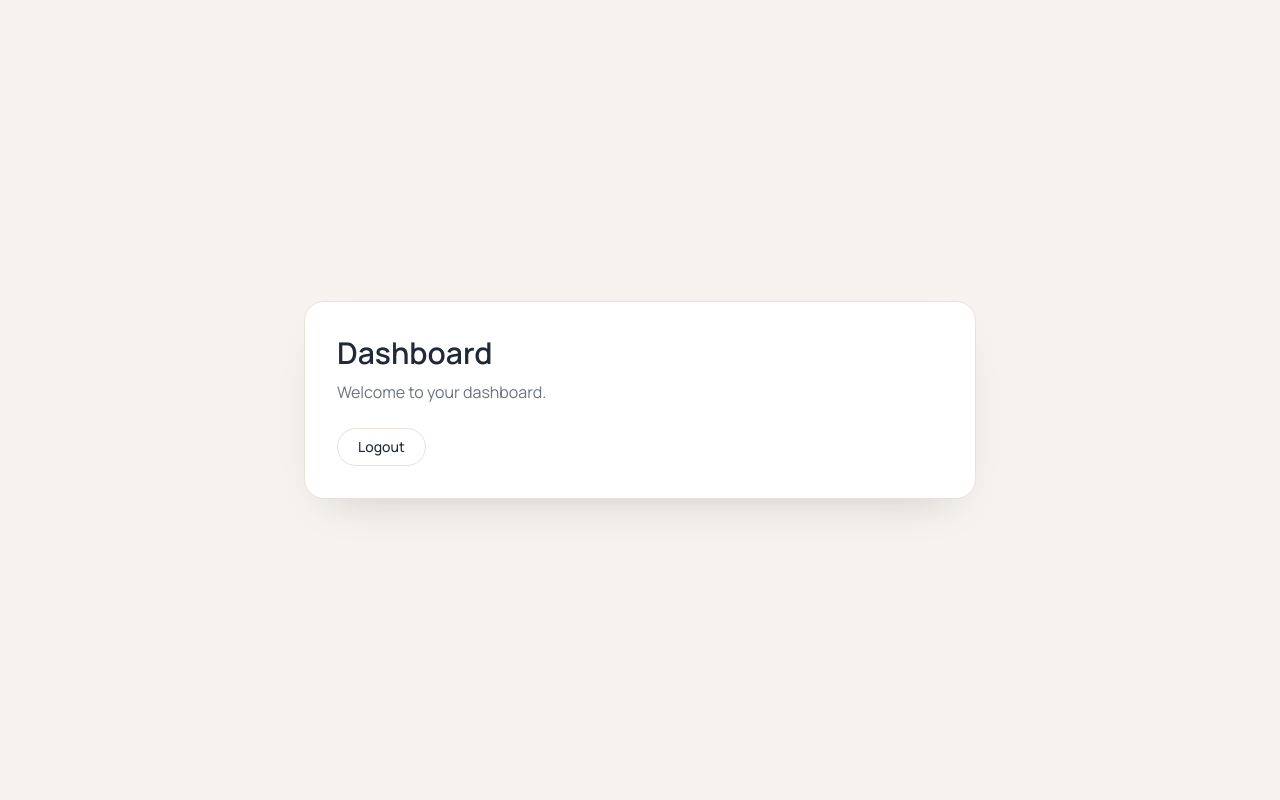
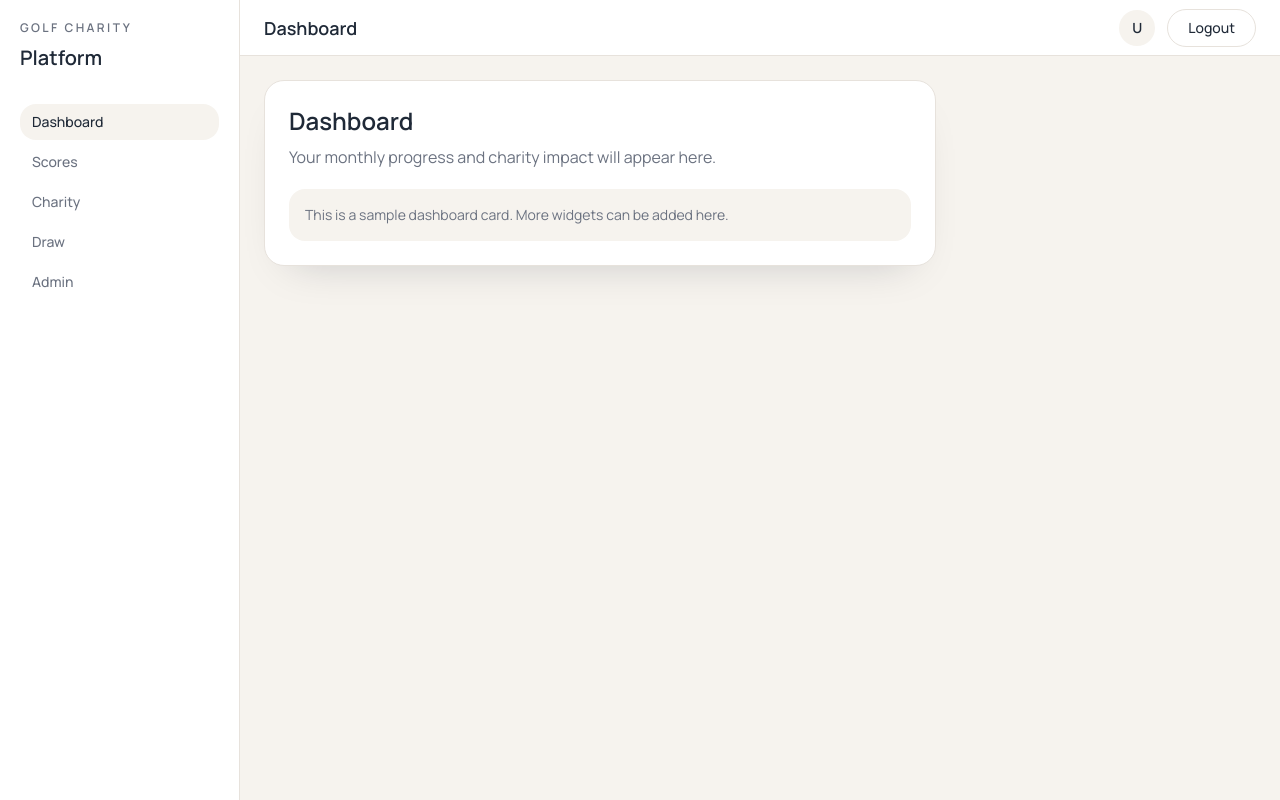
Before and after one commit to manav-gill/golf-subscription-app, a React (Vite) app in the folder frontend/: page /dashboard in a window 1280 px wide. Built offline with nearby package versions, Linux system fonts and the light colour scheme; no server answers; sample sign-in values are in the browser's storage.

Commit message:
feat: refactor dashboard layout with new components for improved structure and navigation

```diff
--- /dev/null
+++ b/frontend/src/components/layout/DashboardLayout.jsx
@@ -0,0 +1,17 @@
+import Navbar from './Navbar';
+import Sidebar from './Sidebar';
+
+function DashboardLayout({ title = 'Dashboard', children }) {
+  return (
+    <div className="min-h-screen bg-background text-primary">
+      <Sidebar />
+
+      <div className="ml-60 min-h-screen">
+        <Navbar title={title} />
+        <main className="p-6">{children}</main>
+      </div>
+    </div>
+  );
+}
+
+export default DashboardLayout;
--- /dev/null
+++ b/frontend/src/components/layout/Navbar.jsx
@@ -0,0 +1,23 @@
+import Button from '../ui/Button';
+import useAuth from '../../hooks/useAuth';
+
+function Navbar({ title = 'Dashboard' }) {
+  const { logout } = useAuth();
+
+  return (
+    <header className="flex h-14 items-center justify-between border-b border-border bg-surface px-6">
+      <h1 className="text-lg font-semibold text-primary">{title}</h1>
+
+      <div className="flex items-center gap-3">
+        <div className="flex h-9 w-9 items-center justify-center rounded-full bg-background text-sm font-semibold text-primary">
+          U
+        </div>
+        <Button variant="outline" onClick={logout}>
+          Logout
+        </Button>
+      </div>
+    </header>
+  );
+}
+
+export default Navbar;
--- /dev/null
+++ b/frontend/src/components/layout/Sidebar.jsx
@@ -0,0 +1,39 @@
+import { NavLink } from 'react-router-dom';
+
+const navigationItems = [
+  { label: 'Dashboard', to: '/dashboard' },
+  { label: 'Scores', to: '/dashboard/scores' },
+  { label: 'Charity', to: '/dashboard/charity' },
+  { label: 'Draw', to: '/dashboard/draw' },
+  { label: 'Admin', to: '/dashboard/admin' }
+];
+
+function Sidebar() {
+  return (
+    <aside className="fixed inset-y-0 left-0 z-30 w-60 border-r border-border bg-surface p-5">
+      <div className="mb-8">
+        <p className="text-xs font-semibold uppercase tracking-[0.2em] text-secondary">Golf Charity</p>
+        <h2 className="mt-2 text-xl font-semibold text-primary">Platform</h2>
+      </div>
+
+      <nav className="space-y-1">
+        {navigationItems.map(item => (
+          <NavLink
+            key={item.to}
+            to={item.to}
+            className={({ isActive }) =>
+              [
+                'block rounded-xl px-3 py-2 text-sm font-medium transition-colors duration-300',
+                isActive ? 'bg-background text-primary' : 'text-secondary hover:bg-background hover:text-primary'
+              ].join(' ')
+            }
+          >
+            {item.label}
+          </NavLink>
+        ))}
+      </nav>
+    </aside>
+  );
+}
+
+export default Sidebar;
--- a/frontend/src/pages/Dashboard.jsx
+++ b/frontend/src/pages/Dashboard.jsx
@@ -1,23 +1,18 @@
-import Button from '../components/ui/Button';
+import DashboardLayout from '../components/layout/DashboardLayout';
 import Card from '../components/ui/Card';
-import useAuth from '../hooks/useAuth';
 
 function Dashboard() {
-  const { logout } = useAuth();
+  return (
+    <DashboardLayout title="Dashboard">
+      <Card className="max-w-2xl shadow-soft">
+        <h2 className="text-2xl font-semibold text-primary">Dashboard</h2>
+        <p className="mt-2 text-secondary">Your monthly progress and charity impact will appear here.</p>
 
-  return (
-    <main className="min-h-screen bg-background px-6 py-10 text-primary sm:flex sm:items-center sm:justify-center">
-      <Card className="mx-auto w-full max-w-2xl p-8 shadow-soft">
-        <h1 className="text-3xl font-semibold leading-tight">Dashboard</h1>
-        <p className="mt-2 text-secondary">Welcome to your dashboard.</p>
-
-        <div className="mt-6">
-          <Button variant="outline" onClick={logout}>
-            Logout
-          </Button>
+        <div className="mt-5 rounded-xl bg-background p-4">
+          <p className="text-sm text-secondary">This is a sample dashboard card. More widgets can be added here.</p>
         </div>
       </Card>
-    </main>
+    </DashboardLayout>
   );
 }
 
```
